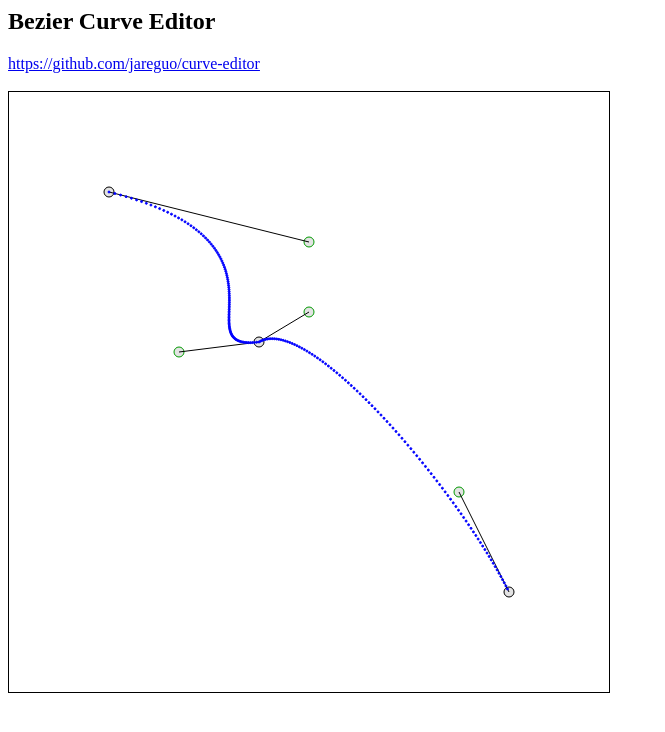
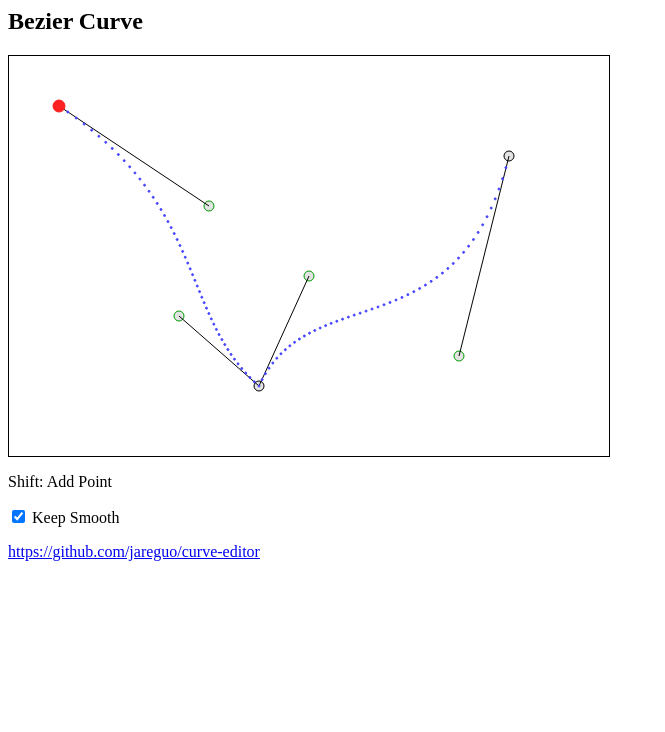
Before and after one commit to jareguo/curve-editor, a plain HTML site: page index.html in a window 1280 px wide. Shown: the whole page, without its empty margins (0-665 px from the left). Drawn offline with Linux system fonts and the light colour scheme.

Commit message:
implement add point and animation

```diff
--- a/index.html
+++ b/index.html
@@ -4,28 +4,58 @@
             canvas {
                 border: 1px solid black;
             }
+            /*button {*/
+                /*padding: 4px;*/
+            /*}*/
         </style>
     </head>
     <body>
-        <h2> Bezier Curve Editor </h2>
+        <h2> Bezier Curve </h2>
+        <canvas id="Editor" width="600" height="400"></canvas>
+        <p>
+            Shift: Add Point
+        </p>
+        <p>
+            <input type="checkbox" id="smooth" checked />
+            <label for="smooth"> Keep Smooth </label>
+        </p>
         <a href="https://github.com/jareguo/curve-editor"> https://github.com/jareguo/curve-editor </a>
-        <br/>
-        <br/>
-        <canvas id="Editor" width="600" height="600"></canvas>
+
+        <!--TYPES-->
 
         <script>
-            // types
-            function V2 (x, y) {
-                this.x = x || 0;
-                this.y = y || 0;
+            function v2 (x, y) {
+                return {
+                    x: x || 0,
+                    y: y || 0
+                };
             }
-            V2.lerp = function (from, to, ratio) {
-                return new V2(from.x + (to.x - from.x) * ratio, from.y + (to.y - from.y) * ratio);
+            v2.add = function (lhs, rhs) {
+                return v2(lhs.x + rhs.x, lhs.y + rhs.y);
             };
-            V2.sqrDistance = function (lhs, rhs) {
+            v2.sub = function (lhs, rhs) {
+                return v2(lhs.x - rhs.x, lhs.y - rhs.y);
+            };
+            v2.mul = function (v, scaling) {
+                return v2(v.x * scaling, v.y * scaling);
+            };
+            v2.div = function (v, scaling) {
+                return v2(v.x / scaling, v.y / scaling);
+            };
+            v2.lerp = function (from, to, ratio) {
+                return v2(from.x + (to.x - from.x) * ratio, from.y + (to.y - from.y) * ratio);
+            };
+            v2.sqrDistance = function (lhs, rhs) {
                 var dx = lhs.x - rhs.x;
                 var dy = lhs.y - rhs.y;
                 return dx * dx + dy * dy;
+            };
+            v2.distance = function (lhs, rhs) {
+                return Math.sqrt(v2.sqrDistance(lhs, rhs));
+            };
+            v2.dir = function (lhs, rhs) {
+                var len = v2.distance(v2, {x: 0, y: 0});
+                return v2(v2.x / len, v2.y / len);
             };
 
             function Curve (points) {
@@ -51,30 +81,16 @@
             };
 
             function Bezier () {
-                this.start = new V2();
-                this.end = new V2();
-                this.startCtrlPoint = new V2(); // cp0, cp1
-                this.endCtrlPoint = new V2();   // cp2, cp3
+                this.start = v2();
+                this.end = v2();
+                this.startCtrlPoint = v2(); // cp0, cp1
+                this.endCtrlPoint = v2();   // cp2, cp3
             }
         </script>
+
+        <!--RENDERING-->
+
         <script>
-            // data
-            var InitPoints = [
-                {
-                    pos: { x: 100, y: 100 },
-                    out: { x: 300, y: 150 }
-                },
-                {
-                    in: { x: 170, y: 260 },
-                    pos: { x: 250, y: 250 },
-                    out: { x: 300, y: 220 }
-                },
-                {
-                    in: { x: 450, y: 400 },
-                    pos: { x: 500, y: 500 }
-                }
-            ];
-
             function drawPoint (pos, strokeColor, fillColor, radius) {
                 var radius = radius || 5;
                 ctx.lineWidth = 1;
@@ -95,13 +111,23 @@
                 ctx.stroke();
             }
 
+            function getBezierPos (bezier, progress) {
+                var p01 = v2.lerp(bezier.start, bezier.startCtrlPoint, progress);
+                var p12 = v2.lerp(bezier.startCtrlPoint, bezier.endCtrlPoint, progress);
+                var p23 = v2.lerp(bezier.endCtrlPoint, bezier.end, progress);
+                var p012 = v2.lerp(p01, p12, progress);
+                var p123 = v2.lerp(p12, p23, progress);
+                var p0123 = v2.lerp(p012, p123, progress);
+                return p0123;
+            }
+
             function drawCanvas () {
                 ctx.clearRect(0, 0, canvas.width, canvas.height);
                 var CurvePointStrokeColor = "#000";
                 var ControlPointStrokeColor = "#090";
                 var PointFillColor = "rgba(200,200,200,0.5)";
-                var CurveColor = "#00F";
-                var Delta = 0.01;
+                var CurveColor = "#44F";
+                var Delta = 0.02;
 
                 // curve points
                 var i;
@@ -119,40 +145,54 @@
 
                     // curve
                     for (var progress = 0; progress < 1; progress += Delta) {
-                        var p01 = V2.lerp(bezier.start, bezier.startCtrlPoint, progress);
-                        var p12 = V2.lerp(bezier.startCtrlPoint, bezier.endCtrlPoint, progress);
-                        var p23 = V2.lerp(bezier.endCtrlPoint, bezier.end, progress);
-                        var p012 = V2.lerp(p01, p12, progress);
-                        var p123 = V2.lerp(p12, p23, progress);
-                        var p0123 = V2.lerp(p012, p123, progress);
-                        drawPoint(p0123, CurveColor, CurveColor, 1);
+                        var pos = getBezierPos(bezier, progress);
+                        drawPoint(pos, CurveColor, CurveColor, 1);
                     }
                 }
             }
+        </script>
 
-            // launch
+        <!--INIT-->
+
+        <script>
+            var InitPoints = [
+                {
+                    pos: v2(50, 50),
+                    out: v2(200, 150)
+                },
+                {
+                    in: v2(170, 260),
+                    pos: v2(250, 330),
+                    out: v2(300, 220)
+                },
+                {
+                    in: v2(450, 300),
+                    pos: v2(500, 100)
+                }
+            ];
+
             var canvas = document.getElementById("Editor");
             var ctx = canvas.getContext("2d");
             var curve = new Curve(InitPoints);
+            var smooth = document.getElementById("smooth");
 
             drawCanvas();
         </script>
+
+        <!--CONTROL POSITION-->
+
         <script>
-            // control
-            var SqrHitRadius = 6 * 6;
+            var SqrHitRadius = Math.pow(9, 2);
 
             var draggingPoint = -1;
             var draggingType = '';
 
             canvas.onmousedown = dragStart;
             canvas.onmousemove = dragging;
-            canvas.onmouseup = canvas.onmouseout = dragEnd;
+            canvas.addEventListener('mouseup', dragEnd);
 
             function getMousePos (event) {
-                return {
-                    x: event.pageX - canvas.offsetLeft,
-                    y: event.pageY - canvas.offsetTop
-                };
+                return v2(event.pageX - canvas.offsetLeft, event.pageY - canvas.offsetTop);
             }
 
             function dragStart (event) {
@@ -161,14 +201,14 @@
                 for (var i = 0; i < curve.points.length; i++) {
                     var point = curve.points[i];
                     //points.push(bezier.start, bezier.startCtrlPoint, bezier.endCtrlPoint, bezier.end);
-                    var dis = V2.sqrDistance(point.pos, mousePos);
+                    var dis = v2.sqrDistance(point.pos, mousePos);
                     if (dis < SqrHitRadius) {
                         draggingPoint = i;
                         draggingType = 'pos';
                         return;
                     }
                     if (point.in) {
-                        dis = V2.sqrDistance(point.in, mousePos);
+                        dis = v2.sqrDistance(point.in, mousePos);
                         if (dis < SqrHitRadius) {
                             draggingPoint = i;
                             draggingType = 'in';
@@ -176,7 +216,7 @@
                         }
                     }
                     if (point.out) {
-                        dis = V2.sqrDistance(point.out, mousePos);
+                        dis = v2.sqrDistance(point.out, mousePos);
                         if (dis < SqrHitRadius) {
                             draggingPoint = i;
                             draggingType = 'out';
@@ -186,19 +226,110 @@
                 }
             }
 
+            function keepSmooth (point, mousePos, oldPos) {
+                if (draggingType === 'pos') {
+                    var delta = v2.sub(mousePos, oldPos);
+                    if (point.in) {
+                        point.in = v2.add(point.in, delta);
+                    }
+                    if (point.out) {
+                        point.out = v2.add(point.out, delta);
+                    }
+                }
+                else {
+                    var another;
+                    var anotherType;
+                    if (draggingType === 'in') {
+                        anotherType = 'out';
+                    }
+                    else if (draggingType === 'out') {
+                        anotherType = 'in';
+                    }
+                    another = point[anotherType];
+                    if (another) {
+                        var dir = v2.sub(point.pos, mousePos);
+                        var len = v2.distance(mousePos, point.pos);
+                        if (len > 0.01) {
+                            dir = v2.div(dir, len);
+                            var anotherLen = v2.distance(another, point.pos);
+                            dir = v2.mul(dir, anotherLen);
+                            point[anotherType] = v2.add(dir, point.pos);
+                        }
+                    }
+                }
+            }
+
             function dragging (event) {
                 if (draggingType) {
                     var mousePos = getMousePos(event);
-                    curve.points[draggingPoint][draggingType] = mousePos;
+                    var point = curve.points[draggingPoint];
+                    var oldPos = point[draggingType];
+
+                    point[draggingType] = mousePos;
+                    if (smooth.checked) {
+                        keepSmooth(point, mousePos, oldPos);
+                    }
+
                     curve.computeBeziers();
                     drawCanvas();
                 }
             }
 
-            function dragEnd () {
-                draggingType = '';
-                draggingPoint = -1;
+            function dragEnd (event) {
+                if (draggingType) {
+                    draggingType = '';
+                    draggingPoint = -1;
+                    event.stopImmediatePropagation();
+                }
             }
+        </script>
+
+        <!-- ADD POINT -->
+
+        <script>
+            canvas.addEventListener('mouseup', function (event) {
+                if (event.shiftKey) {
+                    var points = curve.points;
+                    var prev = points[points.length - 1];
+                    prev.out = v2.add(prev.pos, v2.sub(prev.pos, prev.in));
+
+                    var newPos = getMousePos(event);
+                    curve.points.push({
+                        pos: newPos,
+                        in: v2.lerp(newPos, prev.out, 0.3)
+                    });
+
+                    curve.computeBeziers();
+                    drawCanvas();
+                    event.stopImmediatePropagation();
+                }
+            });
+        </script>
+
+        <!-- ANIMATION -->
+
+        <script>
+            var Speed = 0.02;
+            var PointColor = "#F22";
+
+            var bezierIndex = 0;
+            var bezierProgress = 0;
+            function animate () {
+                window.requestAnimationFrame(animate);
+
+                bezierProgress += Speed;
+                if (bezierProgress > 1.0) {
+                    bezierProgress -= 1;
+                    bezierIndex++;
+                    bezierIndex %= curve.beziers.length;
+                }
+
+                var pos = getBezierPos(curve.beziers[bezierIndex], bezierProgress);
+
+                drawCanvas();
+                drawPoint(pos, PointColor, PointColor, 6);
+            }
+            window.requestAnimationFrame(animate);
         </script>
     </body>
 </html>
```
